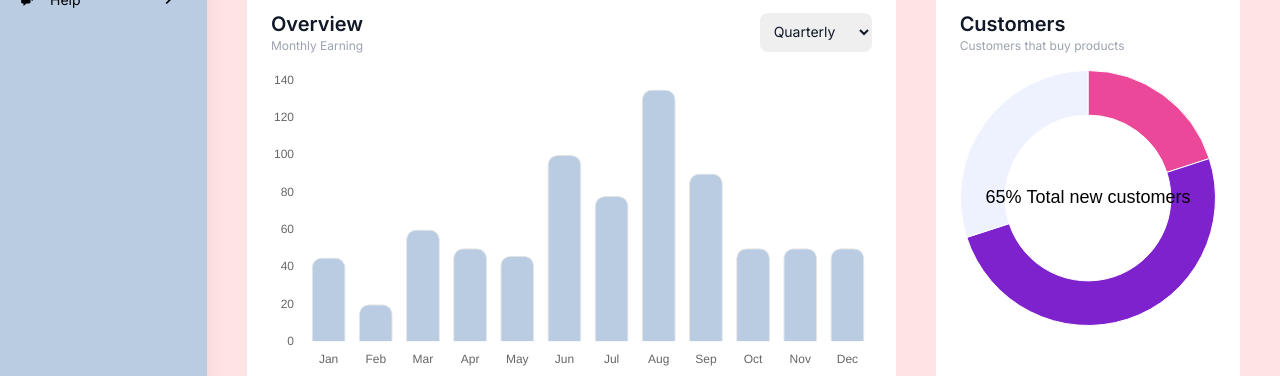
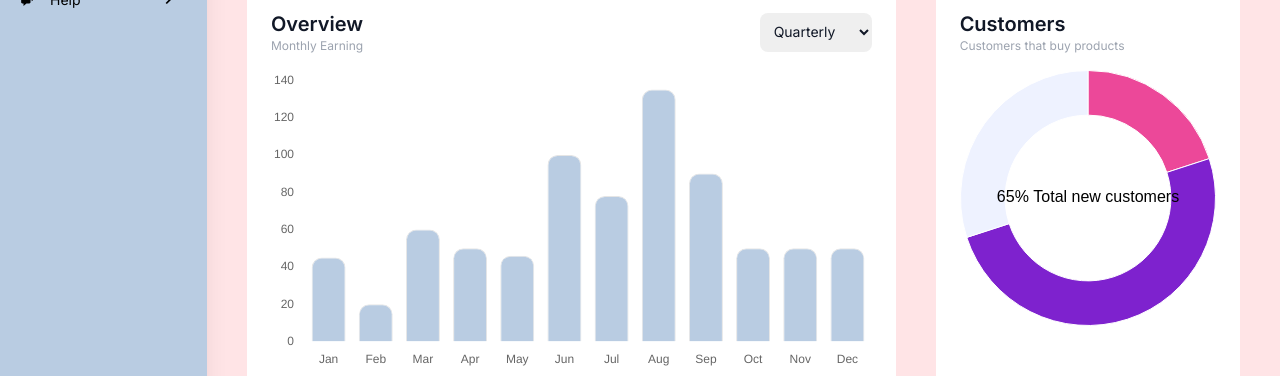
Before and after one commit to Vineet-23/Fitpeo-dashboard, a React (Vite) app: page / in a window 1280 px wide. Shown: the part 310-686 px from the top of the page. Built offline with nearby package versions, Linux system fonts and the light colour scheme.

Commit message:
Update Donutchart.jsx

```diff
--- a/src/core/charts/Donutchart.jsx
+++ b/src/core/charts/Donutchart.jsx
@@ -45,7 +45,7 @@ const DonutChart = () => {
             const ctx = chart.ctx
             const width = chart.width
             const height = chart.height
-            const fontSize = 18
+            const fontSize = 16
             ctx.font = fontSize + 'px Arial'
             ctx.fillStyle = 'black'
             ctx.textAlign = 'center'
```
